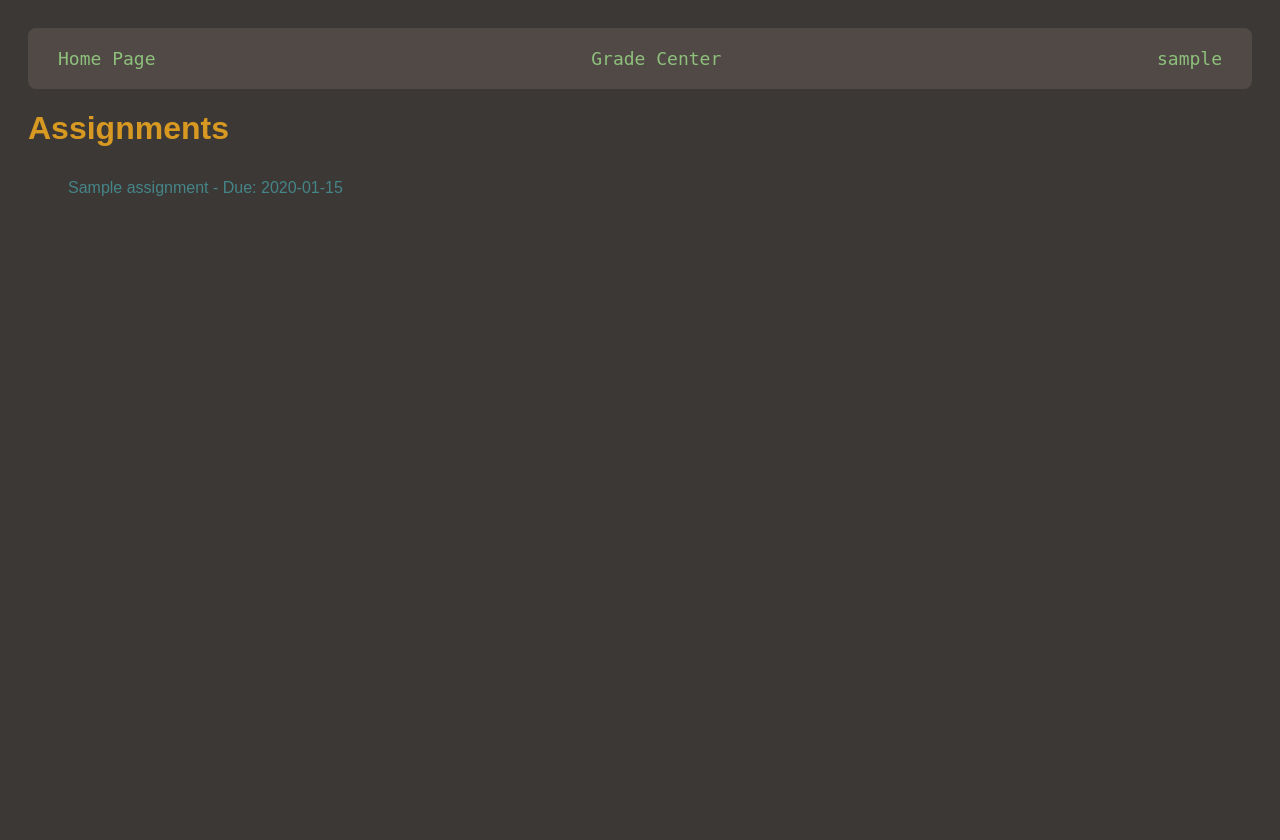
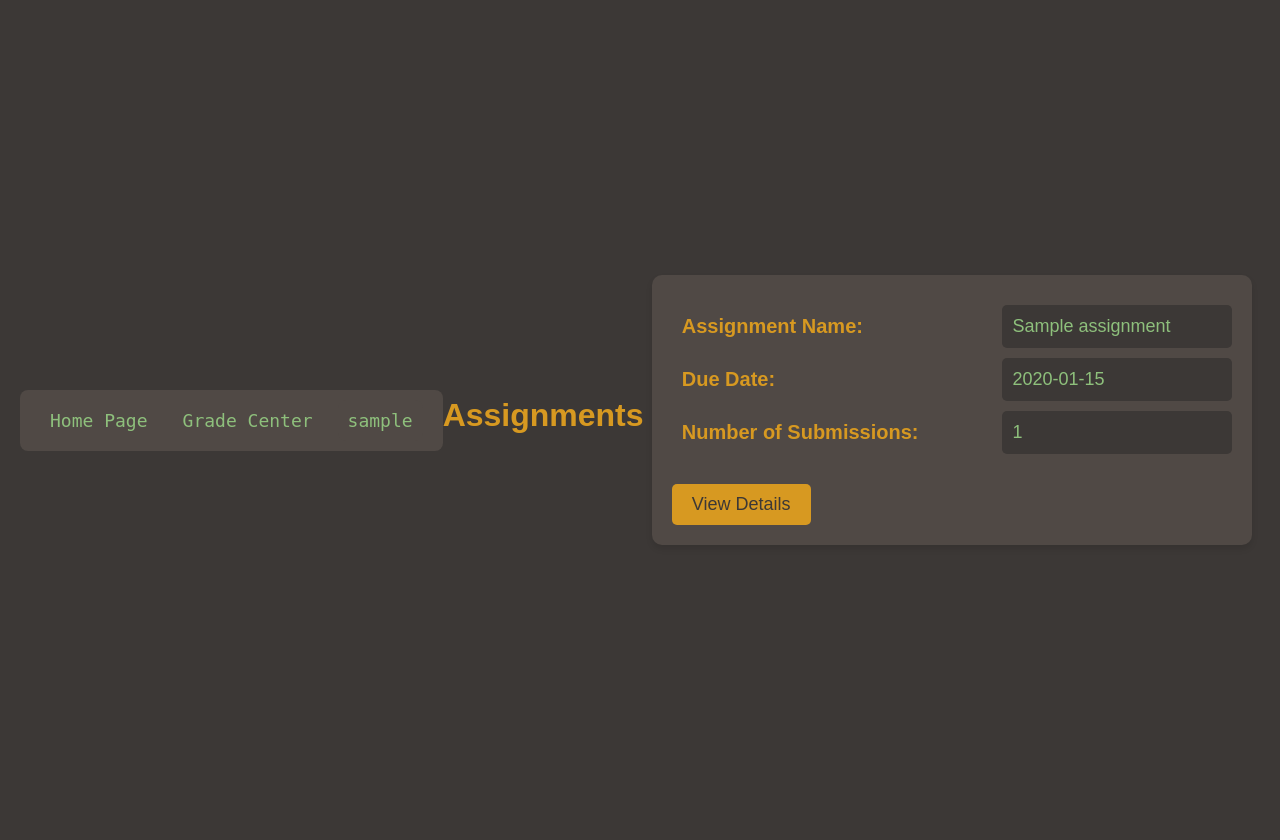
Before and after one commit to satwikShresth/grader, a Python web app: template fullstack/app/templates/available.html in a window 1280 px wide. Before the commit the page ends 196 px from the top, so only its background shows below. Run offline with Jinja, Linux system fonts and the light colour scheme; the template is opened without the code that fills it: most values are stand-ins (such as "Sample title", 1, 10 or a date in 2020).

Commit message:
adding some styling to Available and button to all resutls

```diff
--- a/fullstack/app/endpoints/grading.py
+++ b/fullstack/app/endpoints/grading.py
@@ -147,7 +147,7 @@ async def grade_assignment_form(
     rubric = assignment.rubric
 
     file_path = Path(submission.file_path)
-    logger.error(f"Path:{submission.file_path}")
+    logger.info(f"Compiling Assignment for path {submission.file_path}")
     if not file_path.exists():
         raise HTTPException(
             status_code=404, detail="Submission file not found")
@@ -234,7 +234,6 @@ async def process_submissions_in_background(user, submissions, assignment_number
         loop = asyncio.get_running_loop()
         for submission in submissions:
             file_path = Path(submission.file_path)
-            logger.error(file_path)
             if not file_path.exists():
                 logger.error(f"Submission file not found for {
                              submission.student_id}")
@@ -247,11 +246,9 @@ async def process_submissions_in_background(user, submissions, assignment_number
                              submission.student_id}")
                 continue
 
-            # Submit the task to ProcessPoolExecutor
             tasks.append(loop.run_in_executor(
                 pool, process_submission, file_path, submission, student, assignment_number, user))
 
-        # Await all tasks to complete
         await asyncio.gather(*tasks)
 
     return {"status": "Processing complete"}
@@ -260,7 +257,6 @@ async def process_submissions_in_background(user, submissions, assignment_number
 @router.post("/assignment/process-submissions")
 async def process_all_submissions(request: Request, background_tasks: BackgroundTasks, assignment_number: int = Query(...), db: Session = Depends(get_db)):
 
-    logger.error("passing")
     submissions = db.query(Submission).filter(
         Submission.assignment_id == assignment_number
     ).all()
--- a/fullstack/app/static/available.css
+++ b/fullstack/app/static/available.css
@@ -1,28 +1,107 @@
-/* Gruvbox Color Palette for available */
 body {
     font-family: Arial, sans-serif;
     background-color: #3c3836;
-    color: #8ec07c;
+    color: #ebdbb2;
     padding: 20px;
+    font-size: 18px;
+    display: flex;
+    justify-content: center;
+    align-items: center;
+    height: 100vh;
+    margin: 0;
 }
 
+/* Page title */
 h1 {
     color: #d79921;
+    font-size: 32px;
+    text-align: center;
+    margin-bottom: 30px;
 }
 
-ul {
-    list-style-type: none;
+.assignments-container {
+    width: 100%;
+    max-width: 600px; /* Limiting the max-width for better layout */
+    margin: 0 auto;
 }
 
-li {
-    padding: 10px 0;
+/* Assignment card styles */
+.assignment-card {
+    background-color: #504945;
+    border-radius: 10px;
+    padding: 20px;
+    box-shadow: 0 4px 6px rgba(0, 0, 0, 0.1); /* Subtle shadow */
+    transition: transform 0.3s ease, box-shadow 0.3s ease;
+    margin-bottom: 20px;
 }
 
-a {
-    color: #458588;
-    text-decoration: none;
+/* Hover effect for the card */
+.assignment-card:hover {
+    transform: scale(1.05);
+    box-shadow: 0 8px 16px rgba(0, 0, 0, 0.3);
 }
 
-a:hover {
-    text-decoration: underline;
+/* Table layout inside each card */
+.assignment-card table {
+    width: 100%;
+    border-collapse: separate;
+    border-spacing: 0 10px;
 }
+
+/* Table header styles */
+.assignment-card th {
+    text-align: left;
+    color: #d79921; /* Gruvbox yellow */
+    font-weight: bold;
+    font-size: 20px;
+    padding: 10px;
+}
+
+/* Table data styles */
+.assignment-card td {
+    color: #8ec07c;
+    background-color: #3c3836;
+    border-radius: 5px;
+    padding: 10px;
+    font-size: 18px;
+}
+
+/* View details button */
+.view-details-btn {
+    display: inline-block;
+    margin-top: 20px;
+    padding: 10px 20px;
+    background-color: #d79921;
+    color: #3c3836;
+    text-decoration: none;
+    border-radius: 5px;
+    font-size: 18px;
+    transition: background-color 0.3s ease;
+}
+
+.view-details-btn:hover {
+    background-color: #b57614;
+}
+
+/* Responsive adjustments */
+@media (max-width: 768px) {
+    body {
+        font-size: 16px;
+    }
+
+    h1 {
+        font-size: 24px;
+    }
+
+    .assignment-card {
+        padding: 15px;
+    }
+
+    .assignment-card th, .assignment-card td {
+        font-size: 16px;
+    }
+
+    .view-details-btn {
+        font-size: 16px;
+    }
+}
--- a/fullstack/app/templates/available.html
+++ b/fullstack/app/templates/available.html
@@ -5,21 +5,98 @@
     <meta name="viewport" content="width=device-width, initial-scale=1.0">
     <title>Assignments</title>
     <link rel="stylesheet" href="/static/available.css">
+    <style>
+        .assignments-container {
+            width: 100%;
+            max-width: 600px; /* Limiting the max-width for better layout */
+            margin: 0 auto;
+        }
+
+        /* Assignment card styles */
+        .assignment-card {
+            background-color: #504945;
+            border-radius: 10px;
+            padding: 20px;
+            box-shadow: 0 4px 6px rgba(0, 0, 0, 0.1); /* Subtle shadow */
+            transition: transform 0.3s ease, box-shadow 0.3s ease;
+            margin-bottom: 20px;
+        }
+
+        /* Hover effect for the card */
+        .assignment-card:hover {
+            transform: scale(1.05);
+            box-shadow: 0 8px 16px rgba(0, 0, 0, 0.3);
+        }
+
+        /* Table layout inside each card */
+        .assignment-card table {
+            width: 100%;
+            border-collapse: separate;
+            border-spacing: 0 10px;
+        }
+
+        /* Table header styles */
+        .assignment-card th {
+            text-align: left;
+            color: #d79921; /* Gruvbox yellow */
+            font-weight: bold;
+            font-size: 20px;
+            padding: 10px;
+        }
+
+        /* Table data styles */
+        .assignment-card td {
+            color: #8ec07c;
+            background-color: #3c3836;
+            border-radius: 5px;
+            padding: 10px;
+            font-size: 18px;
+        }
+
+        /* View details button */
+        .view-details-btn {
+            display: inline-block;
+            margin-top: 20px;
+            padding: 10px 20px;
+            background-color: #d79921;
+            color: #3c3836;
+            text-decoration: none;
+            border-radius: 5px;
+            font-size: 18px;
+            transition: background-color 0.3s ease;
+        }
+
+        .view-details-btn:hover {
+            background-color: #b57614;
+        }
+    </style>
 </head>
 <body>
     {% include 'navbar.html' %}  <!-- Navbar component -->
 
     <h1>Assignments</h1>
 
-    <ul>
+    <div class="assignments-container">
         {% for assignment in assignments %}
-            <li>
-                <a href="/grade/assignment/{{ assignment.id }}">
-                    {{ assignment.name }} - Due: {{ assignment.due_date.strftime('%Y-%m-%d') }}
-                </a>
-            </li>
+            <div class="assignment-card">
+                <table>
+                    <tr>
+                        <th>Assignment Name:</th>
+                        <td>{{ assignment.name }}</td>
+                    </tr>
+                    <tr>
+                        <th>Due Date:</th>
+                        <td>{{ assignment.due_date.strftime('%Y-%m-%d') }}</td>
+                    </tr>
+                    <tr>
+                        <th>Number of Submissions:</th>
+                        <td>{{ assignment.submissions_count }}</td>
+                    </tr>
+                </table>
+                <a href="/grade/assignment/{{ assignment.id }}" class="view-details-btn">View Details</a>
+            </div>
         {% endfor %}
-    </ul>
+    </div>
 
 </body>
 </html>
```
Also changed, not shown: fullstack/app/static/center.css (+22 -2 lines), fullstack/app/templates/center.html (+23 -1 lines).
